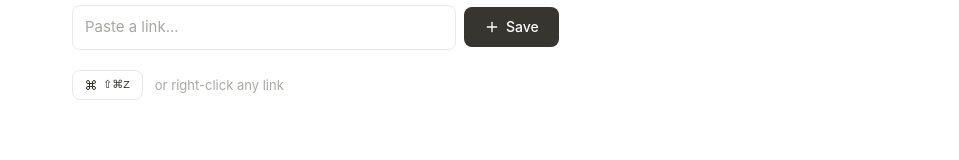
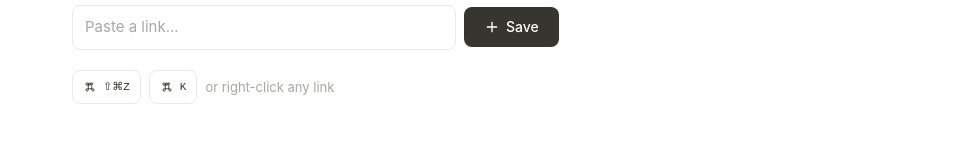
Before and after one commit to fluxorr/nooks, a Next.js app: page / in a window 1280 px wide. Shown: the part 371-531 px from the top of the page, without its empty margins (160-1119 px from the left). Built offline with nearby package versions, Linux system fonts and the light colour scheme.

Commit message:
fix: consolidate keyboard shortcuts in hero, replace lucide Command with inline SVG icon
- Show both ⇧⌘Z (save) and ⌘K (command palette) shortcuts under paste input
- Add custom CommandIcon SVG component replacing lucide Command
- Consistent pill sizing for all keyboard shortcut badges

```diff
--- a/src/app/page.tsx
+++ b/src/app/page.tsx
@@ -2,7 +2,24 @@
 
 import { useState, useEffect } from 'react';
 import { motion } from 'framer-motion';
-import { Plus, Moon, Sun, Search, Sparkles, ArrowRight, Command, ExternalLink, Bookmark } from 'lucide-react';
+import { Plus, Moon, Sun, Search, Sparkles, ArrowRight, ExternalLink, Bookmark } from 'lucide-react';
+import { Scales } from '@/components/Scales';
+
+function CommandIcon({ className }: { className?: string }) {
+  return (
+    <svg
+      viewBox="0 0 24 24"
+      fill="none"
+      stroke="currentColor"
+      strokeWidth="1.5"
+      strokeLinecap="round"
+      strokeLinejoin="round"
+      className={className}
+    >
+      <path d="M9 7a2 2 0 1 1 2 2H7a2 2 0 1 1 2-2v10a2 2 0 1 1-2-2h10a2 2 0 1 1-2 2V9a2 2 0 1 1 2-2H9z" />
+    </svg>
+  );
+}
 
 export default function Page() {
   const [url, setUrl] = useState('');
@@ -27,6 +44,7 @@ export default function Page() {
   return (
     <main className="min-h-screen bg-background text-foreground transition-colors duration-300">
       <div className="max-w-4xl mx-auto relative min-h-screen">
+
 
         {/* Nav */}
         <nav className="relative z-50 bg-background/90 backdrop-blur-md border-b border-border transition-colors duration-300">
@@ -90,10 +108,14 @@ export default function Page() {
               </motion.button>
             </div>
 
-            <div className="flex items-center gap-3 text-sm text-muted">
-              <span className="flex items-center gap-1.5 px-3 py-1.5 rounded-lg border border-border bg-surface text-xs">
-                <Command className="w-3 h-3" />
+            <div className="flex flex-wrap items-center gap-2 text-sm text-muted">
+              <span className="inline-flex items-center gap-1.5 px-2.5 py-1.5 rounded-lg border border-border bg-surface">
+                <CommandIcon className="w-3.5 h-3.5" />
                 <span className="font-mono text-[11px]">⇧⌘Z</span>
+              </span>
+              <span className="inline-flex items-center gap-1.5 px-2.5 py-1.5 rounded-lg border border-border bg-surface">
+                <CommandIcon className="w-3.5 h-3.5" />
+                <span className="font-mono text-[11px]">K</span>
               </span>
               <span className="text-foreground-subtle text-[13px]">or right-click any link</span>
             </div>
@@ -213,7 +235,7 @@ export default function Page() {
                     <Search className="w-4 h-4 text-muted shrink-0" />
                     <span className="text-[13px] text-foreground-subtle">design system</span>
                     <div className="ml-auto flex items-center gap-1 px-2 py-0.5 rounded text-[10px] bg-background text-muted border border-border">
-                      <Command className="w-2.5 h-2.5" />K
+                      <CommandIcon className="w-2.5 h-2.5" />K
                     </div>
                   </div>
                   <div className="p-2 space-y-0.5">
```
